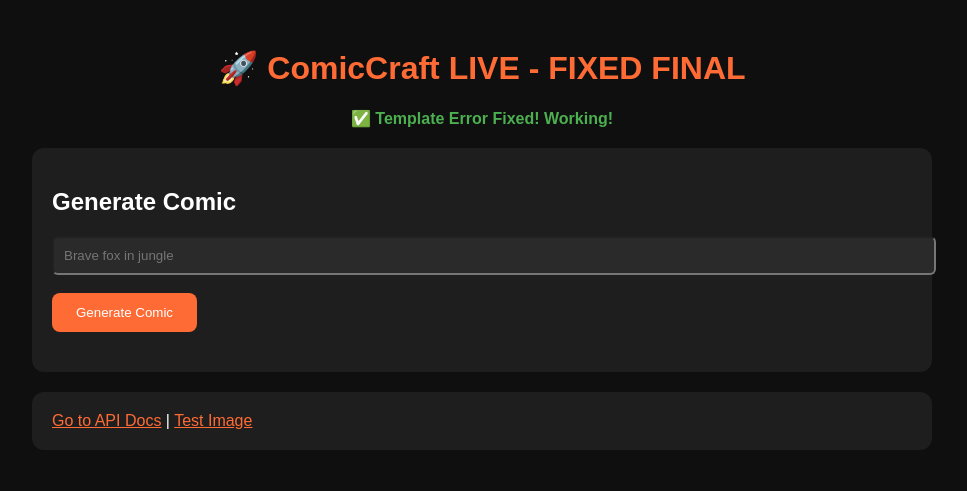
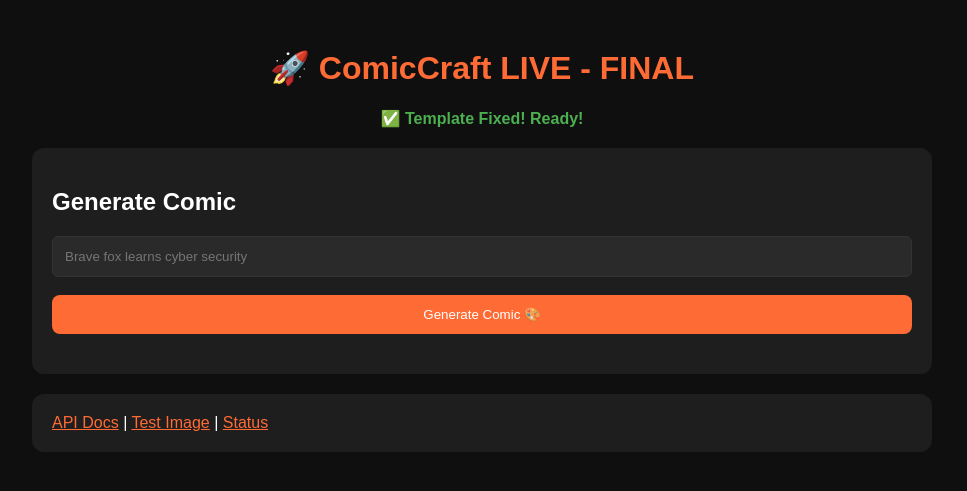
Before and after one commit to s75926347-del/comic-craft, a Python web app: template templates/index.html in a window 1280 px wide. Shown: the top 491 px of the page, without its empty margins (158-1125 px from the left). Run offline with Jinja, Linux system fonts and the light colour scheme; the template is opened without the code that fills it, so the values that code supplies are empty.

Commit message:
Update index.html

```diff
--- a/templates/index.html
+++ b/templates/index.html
@@ -1,9 +1,36 @@
 <!DOCTYPE html>
 <html><head><meta charset="UTF-8"><title>ComicCraft FIXED</title>
-<style>body{font-family:Arial;background:#0f0f0f;color:white;padding:20px}.container{max-width:900px;margin:0 auto}h1{color:#ff6b35;text-align:center}.card{background:#1e1e1e;padding:20px;border-radius:12px;margin:20px 0}.btn{background:#ff6b35;color:white;padding:12px 24px;border:none;border-radius:8px;cursor:pointer}.success{color:#4caf50;text-align:center;font-weight:bold}</style>
+<style>body{font-family:Arial;background:#0f0f0f;color:white;padding:20px}.container{max-width:900px;margin:0 auto}h1{color:#ff6b35;text-align:center}.card{background:#1e1e1e;padding:20px;border-radius:12px;margin:20px 0}.btn{background:#ff6b35;color:white;padding:12px 24px;border:none;border-radius:8px;cursor:pointer;width:100%}.success{color:#4caf50;text-align:center;font-weight:bold} input{width:100%;padding:12px;background:#2a2a2a;color:white;border:1px solid #333;border-radius:6px;box-sizing:border-box}</style>
 </head><body><div class="container">
-<h1>🚀 ComicCraft LIVE - FIXED FINAL</h1>
-<p class="success">✅ Template Error Fixed! Working!</p>
-<div class="card"><h2>Generate Comic</h2><input id="prompt" placeholder="Brave fox in jungle" style="width:100%;padding:10px;background:#2a2a2a;color:white;border-radius:6px"><br><br><button class="btn" onclick="gen()">Generate Comic</button><div id="r" style="margin-top:20px"></div></div>
-<div class="card"><a href="/docs" style="color:#ff6b35">Go to API Docs</a> | <a href="/test-image?prompt=brave fox" style="color:#ff6b35">Test Image</a></div>
-</div><script>async function gen(){const p=document.getElementById('prompt').value;if(!p){alert('prompt podu da');return}document.getElementById('r').innerHTML='⏳ Generating... 15 sec';try{const res=await fetch('/generate-comic',{method:'POST',headers:{'Content-Type':'application/json'},body:JSON.stringify({prompt:p,style:'comic',num_pages:3})});const d=await res.json();document.getElementById('r').innerHTML='<pre style="background:#000;padding:15px;white-space:pre-wrap">'+JSON.stringify(d,null,2)+'</pre>'}catch(e){document.getElementById('r').innerHTML=e.message}}</script></body></html>
+<h1>🚀 ComicCraft LIVE - FINAL</h1>
+<p class="success">✅ Template Fixed! Ready!</p>
+<div class="card"><h2>Generate Comic</h2>
+<input id="prompt" placeholder="Brave fox learns cyber security" >
+<br><br>
+<button class="btn" onclick="gen()">Generate Comic 🎨</button>
+<div id="r" style="margin-top:20px"></div></div>
+<div class="card"><a href="/docs" style="color:#ff6b35">API Docs</a> | <a href="/generate-test?prompt=fox" style="color:#ff6b35">Test Image</a> | <a href="/" style="color:#ff6b35">Status</a></div>
+</div>
+<script>
+async function gen(){
+  const p=document.getElementById('prompt').value;
+  if(!p){alert('Prompt podu da!');return}
+  document.getElementById('r').innerHTML='⏳ Generating... 15 sec wait pannu...';
+  try{
+    const form = new FormData();
+    form.append('prompt', p);
+    form.append('style', 'cartoon comic');
+    const res = await fetch('/generate',{method:'POST',body:form});
+    const d = await res.json();
+    let html = `<h3>Result:</h3>`;
+    if(d.panels){
+      d.panels.forEach((panel,i)=>{
+        html += `<div style="background:#2a2a2a;padding:10px;margin:10px 0;border-radius:8px"><p><b>Panel ${i+1}:</b> ${panel.text}</p><img src="${panel.image}" style="max-width:100%;border-radius:8px" onerror="this.src='https://via.placeholder.com/400x300?text=Image+Error'"></div>`;
+      });
+    } else {
+      html += `<pre style="background:#000;padding:15px;white-space:pre-wrap">${JSON.stringify(d,null,2)}</pre>`;
+    }
+    document.getElementById('r').innerHTML = html;
+  }catch(e){document.getElementById('r').innerHTML='Error: '+e.message}
+}
+</script></body></html>
```
